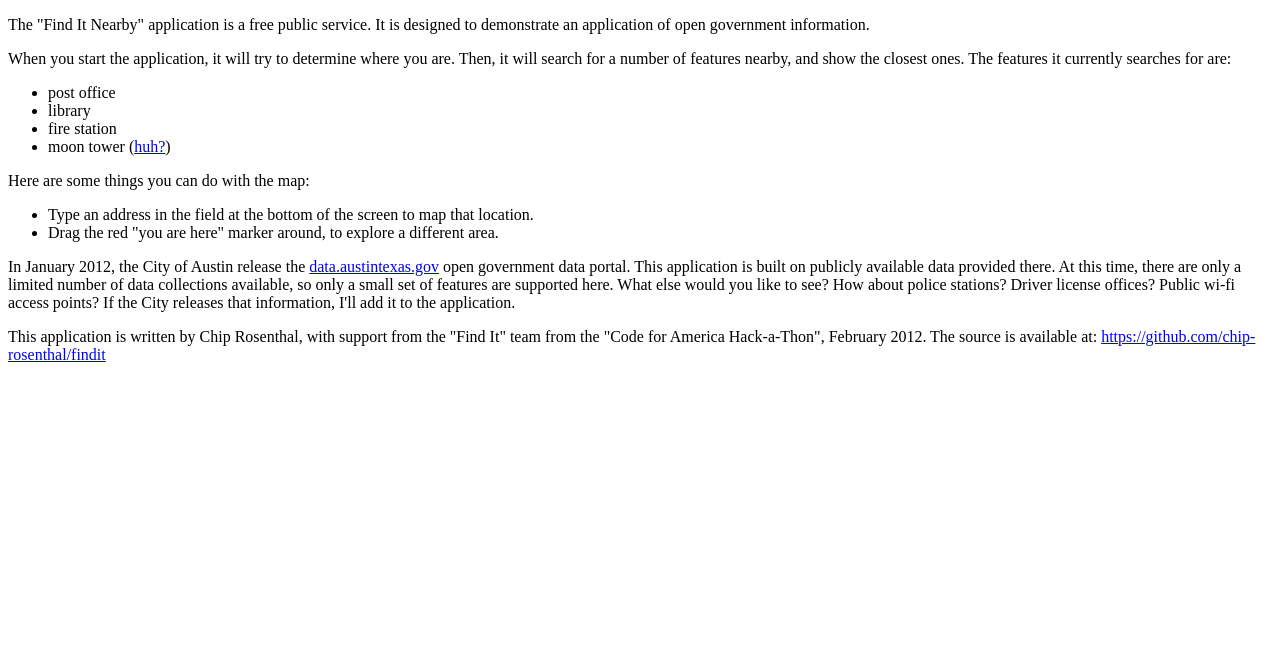
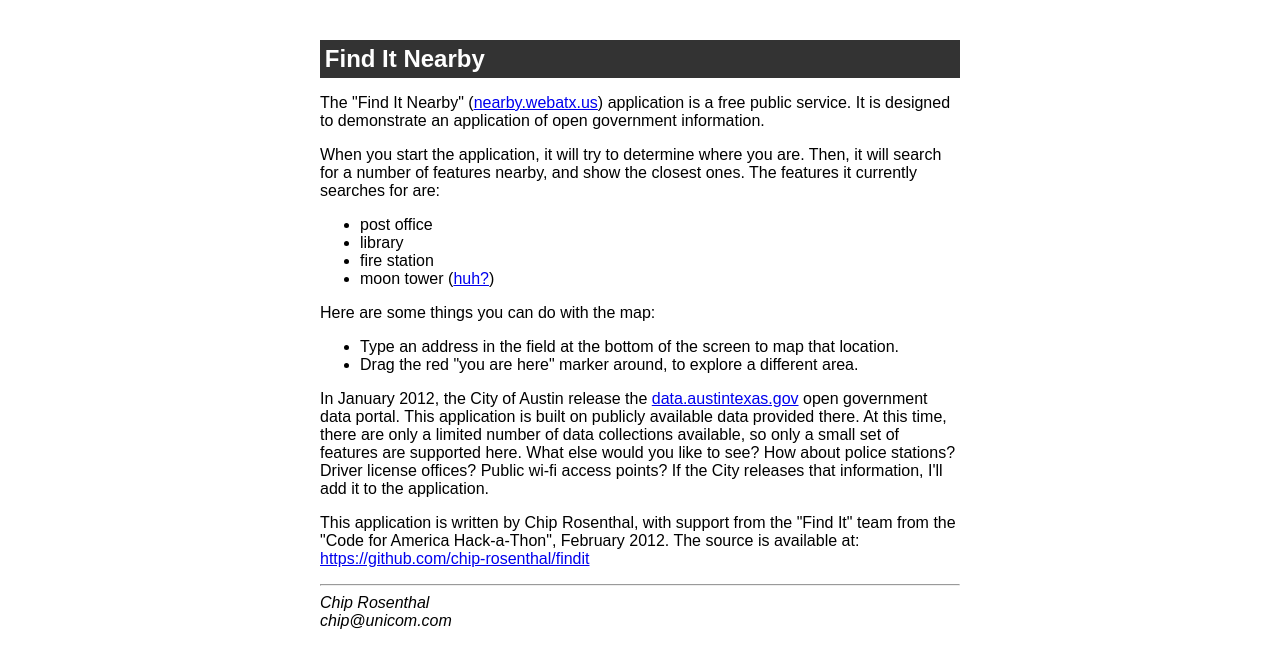
Before and after one commit to open-austin/voteatx-app, a plain HTML site: page public/about.html in a window 1280 px wide. Drawn offline with Linux system fonts and the light colour scheme.

Commit message:
Updated README and about documentation. Started cleaning up and commenting code.

```diff
--- a/public/about.html
+++ b/public/about.html
@@ -6,13 +6,36 @@
   xsi:schemaLocation="http://www.w3.org/1999/xhtml http://www.w3.org/MarkUp/SCHEMA/xhtml11.xsd">
 <head>
 <meta http-equiv="Content-Type" content="text/html; charset=UTF-8" />
+<meta name="viewport" content="initial-scale=1.0, user-scalable=no" />
 <title>About "Find It Nearby"</title>
+<style type="text/css">
+body {
+  margin-left: auto;
+  margin-right: auto;
+  padding: 1em;
+  font-size: 12pt;
+  font-family: sans-serif;
+  max-width: 40em;
+}
+address {
+  display: block;
+  font-style: italic;
+}
+h1 {
+  color: white;
+  background: #333;
+  padding: 0.2em;
+  font-size: 18pt;
+}
+</style>
 </head>
 <body>
 
-  <p>The "Find It Nearby" application is a free public service. It
-    is designed to demonstrate an application of open government
-    information.</p>
+  <h1>Find It Nearby</h1>
+
+  <p>The "Find It Nearby" (<a href="http://nearby.webatx.us/">nearby.webatx.us</a>)
+    application is a free public service. It is designed to demonstrate
+    an application of open government information.</p>
 
   <p>When you start the application, it will try to determine where you
     are. Then, it will search for a number of features nearby, and show
@@ -50,5 +73,10 @@
   from the "Code for America Hack-a-Thon", February 2012. The source is available at:
   <a href="https://github.com/chip-rosenthal/findit">https://github.com/chip-rosenthal/findit</a></p>
 
+<hr />
+<address>
+Chip Rosenthal<br />
+chip@unicom.com
+</address>
 </body>
 </html>
```
Also changed, not shown: public/findit.js (+16 -1 lines), public/index.html (renamed from public/nearby.html, +1 -0 lines), 4 other files.
